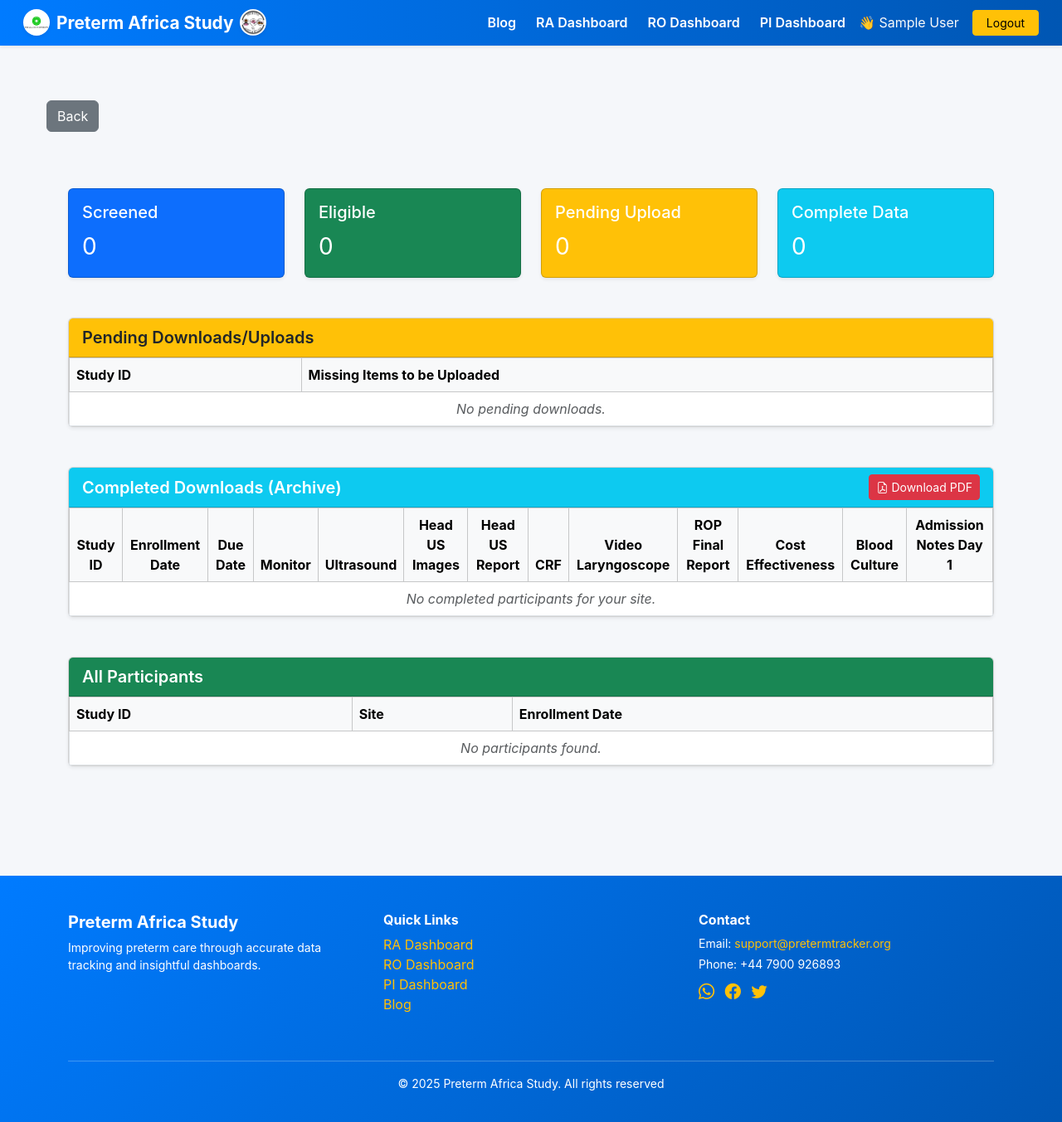
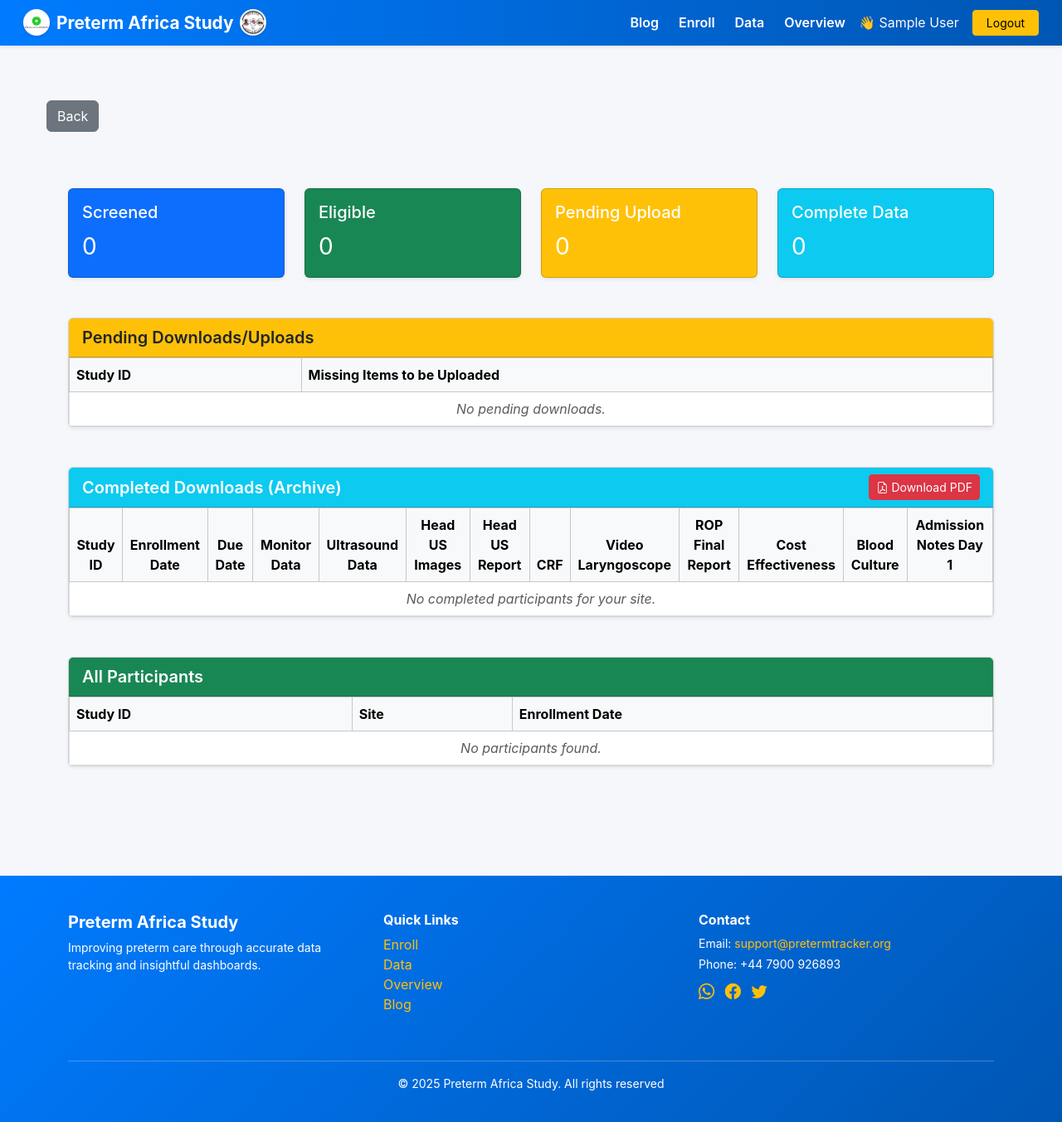
Before and after one commit to GeorgeObanda/preterm__data, a Django app: page /choose-dashboard/ in a window 1280 px wide. Shown: the whole page at 83% size. Run offline with Django 5.2, Linux system fonts and the light colour scheme; the visitor is signed in with stand-in values (Sample User, id 1); data that the repository does not hold is empty.

Commit message:
navbar updates

```diff
--- a/tracking/templates/tracking/base.html
+++ b/tracking/templates/tracking/base.html
@@ -49,14 +49,14 @@
                 </li>
                 {% if user.is_authenticated %}
                     <li class="nav-item me-2">
-                        <a class="nav-link text-white fw-semibold" href="{% url 'tracking:ra_dashboard' %}">RA Dashboard</a>
+                        <a class="nav-link text-white fw-semibold" href="{% url 'tracking:ra_dashboard' %}">Enroll</a>
                     </li>
                     <li class="nav-item me-2">
-                        <a class="nav-link text-white fw-semibold" href="{% url 'tracking:ro_dashboard' %}">RO Dashboard</a>
+                        <a class="nav-link text-white fw-semibold" href="{% url 'tracking:ro_dashboard' %}">Data</a>
                     </li>
-                    {% if user.role == 'AD' or user.role == 'RO' or user.is_superuser %}
+                    {% if user.role in 'AD RO RA' or user.is_superuser %}
                         <li class="nav-item me-2">
-                            <a class="nav-link text-white fw-semibold" href="{% url 'tracking:choose_dashboard' %}">PI Dashboard</a>
+                            <a class="nav-link text-white fw-semibold" href="{% url 'tracking:choose_dashboard' %}">Overview</a>
                         </li>
                     {% endif %}
                     <li class="nav-item me-3">
@@ -108,9 +108,9 @@
             <div class="col-md-4 mb-4">
                 <h6 class="fw-bold">Quick Links</h6>
                 <ul class="list-unstyled">
-                    <li><a href="{% url 'tracking:ra_dashboard' %}">RA Dashboard</a></li>
-                    <li><a href="{% url 'tracking:ro_dashboard' %}">RO Dashboard</a></li>
-                    <li><a href="{% url 'tracking:choose_dashboard' %}">PI Dashboard</a></li>
+                    <li><a href="{% url 'tracking:ra_dashboard' %}">Enroll</a></li>
+                    <li><a href="{% url 'tracking:ro_dashboard' %}">Data</a></li>
+                    <li><a href="{% url 'tracking:choose_dashboard' %}">Overview</a></li>
                     <li><a href="{% url 'tracking:blog' %}">Blog</a></li>
                 </ul>
             </div>
--- a/tracking/templates/tracking/choose_dashboard.html
+++ b/tracking/templates/tracking/choose_dashboard.html
@@ -86,8 +86,8 @@
               <th>Study ID</th>
               <th>Enrollment Date</th>
               <th>Due Date</th>
-            <th>Monitor</th>
-            <th>Ultrasound</th>
+              <th>Monitor Data</th>
+              <th>Ultrasound Data</th>
               <th>Head US Images</th>
               <th>Head US Report</th>
               <th>CRF</th>
--- a/tracking/views.py
+++ b/tracking/views.py
@@ -242,7 +242,7 @@ def auto_logout_view(request):
 @login_required
 def choose_dashboard(request):
     # Allow access if user is AD (PI), RO, or superuser
-    if request.user.role not in ['AD', 'RO'] and not request.user.is_superuser:
+    if request.user.role not in ['AD', 'RO','RA'] and not request.user.is_superuser:
         return render(
             request,
             'tracking/forbidden.html',
@@ -280,7 +280,7 @@ def choose_dashboard(request):
             'participants': participants,
             'pending': pending,
             'completed': completed,
-            'number_screened': number_screened,  # ✅ Now available for cards
+            'number_screened': number_screened,  #Now available for cards
             'site_summary': site_summary,
         }
     )
```
Lines whose indentation alone changed are shown as unchanged.
